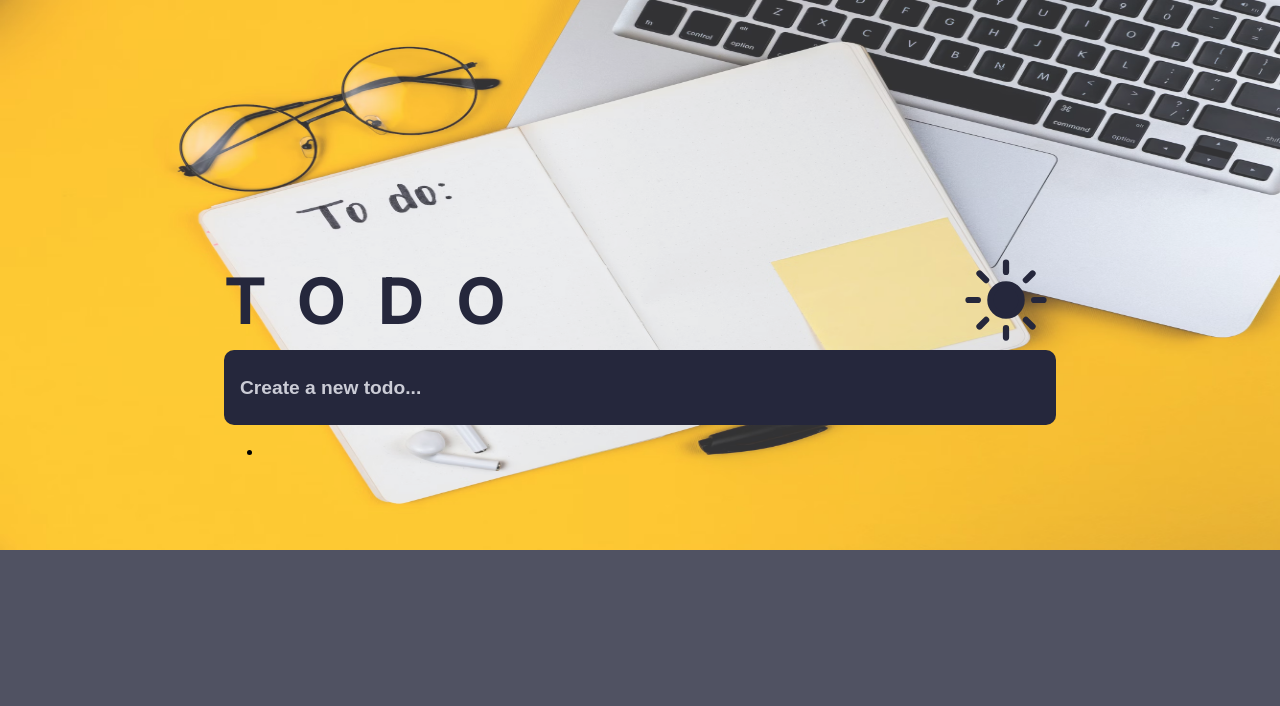
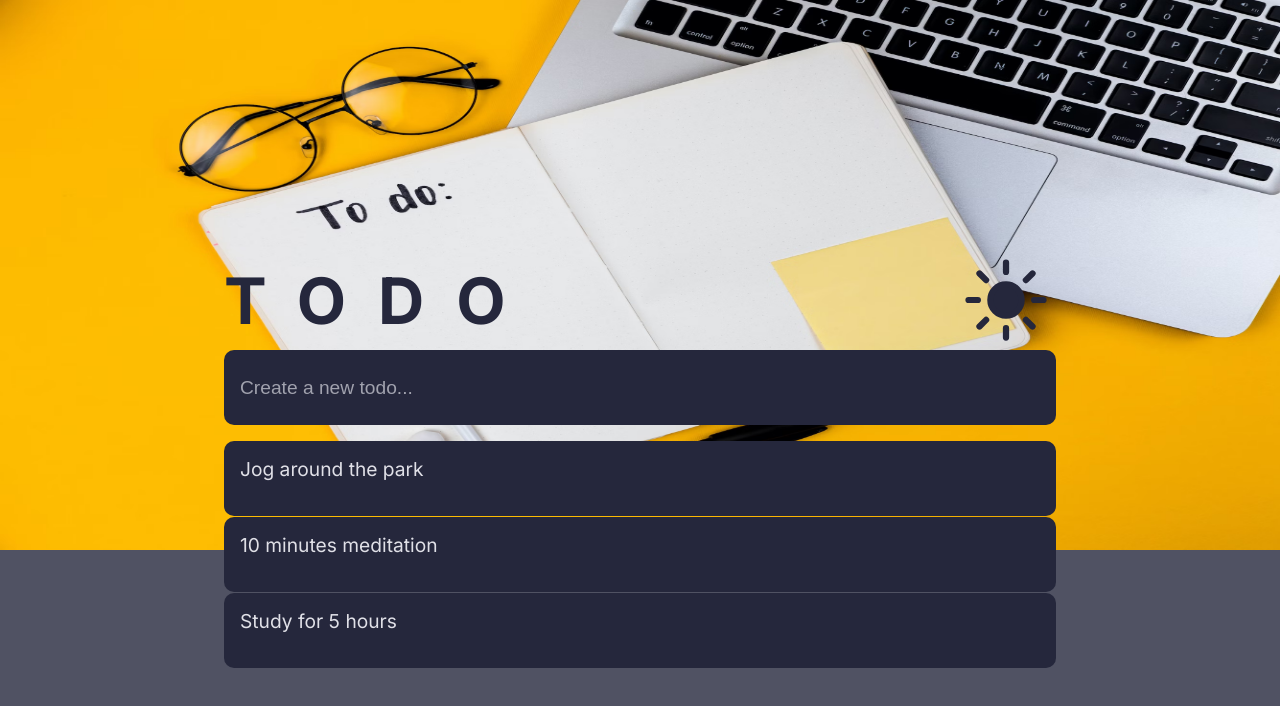
Before and after one commit to brettl1991/totdo-next, a Next.js app: page / in a window 1280 px wide. Shown: the top 706 px of the page. Built offline with nearby package versions, Linux system fonts and the light colour scheme.

Commit message:
feat: refactor

```diff
--- a/src/app/page.tsx
+++ b/src/app/page.tsx
@@ -11,60 +11,39 @@ export default function Home() {
   return (
     <main>
       <SMainContainer>
-        <BackgroundImageContainer>
-          <BackgroundImage />
-        </BackgroundImageContainer>
-        <ContentContainer>
+        <SContentContainer>
           <STopContainer>
             <Text />
             <Icon src={SunIcon} />
           </STopContainer>
           <Input />
-          <div>
-            <TodoList />
-          </div>
-        </ContentContainer>
+
+          <TodoList />
+        </SContentContainer>
       </SMainContainer>
     </main>
   );
 }
 
 const SMainContainer = styled.div`
-  position: relative;
   height: 100vh;
   display: flex;
   flex-direction: column;
   align-items: center;
   justify-content: flex-start;
+  background-image: url("./todo.jpeg");
+  background-size: 100% 550px;
+  background-repeat: no-repeat;
+  background-color: rgba(37, 39, 60, 0.8);
 `;
 
-const ContentContainer = styled.div`
-  position: relative;
-  z-index: 1;
+const SContentContainer = styled.div`
+  min-width: 800px;
 `;
 
 const STopContainer = styled.div`
-  min-width: 800px;
   margin-top: 250px;
   display: flex;
   justify-content: space-between;
   align-items: center;
 `;
-
-const BackgroundImageContainer = styled.div`
-  position: absolute;
-  top: 0;
-  left: 0;
-  width: 100%;
-  height: 100%;
-`;
-
-const BackgroundImage = styled.div`
-  width: 100%;
-  height: 100%;
-  background-image: url("./todo.jpeg");
-  background-size: 100% 550px;
-  background-repeat: no-repeat;
-  opacity: 0.8;
-  background-color: #25273c;
-`;
--- a/src/components/Input/input.tsx
+++ b/src/components/Input/input.tsx
@@ -19,8 +19,7 @@ const SInput = styled.input`
   padding: 1rem;
   background-color: #25273c;
   width: 800px;
-  color: #cbccd6;
-  font-weight: bold;
+  color: #a1a2ae;
   font-size: 1.2rem;
   border-radius: 10px;
   border: none;
--- a/src/components/TodoIcon/todoIcon.tsx
+++ /dev/null
@@ -1,5 +0,0 @@
-const TodoIcon = () => {
-  return <li></li>;
-};
-
-export default TodoIcon;
--- /dev/null
+++ b/src/components/TodoItem/todoItem.tsx
@@ -0,0 +1,31 @@
+import styled from "styled-components";
+
+const TodoItem = () => {
+  return (
+    <SList>
+      <SListIcon>Jog around the park</SListIcon>
+      <SListIcon>10 minutes meditation</SListIcon>
+      <SListIcon>Study for 5 hours</SListIcon>
+    </SList>
+  );
+};
+
+export default TodoItem;
+const SList = styled.ul`
+  list-style: none;
+  display: flex;
+  flex-direction: column;
+  gap: 1px;
+  padding: 0;
+`;
+
+const SListIcon = styled.li`
+  padding: 1rem;
+  background-color: #25273c;
+  width: 800px;
+  color: #e0e0e7;
+  font-size: 1.2rem;
+  border-radius: 10px;
+  border: none;
+  height: 43px;
+`;
--- a/src/components/TodoList/todoList.tsx
+++ b/src/components/TodoList/todoList.tsx
@@ -1,11 +1,16 @@
-import TodoIcon from "../TodoIcon/todoIcon";
+import styled from "styled-components";
+import TodoIcon from "../TodoItem/todoItem";
 
 const TodoList = () => {
   return (
-    <ul>
+    <SContainer>
       <TodoIcon />
-    </ul>
+    </SContainer>
   );
 };
 
 export default TodoList;
+
+const SContainer = styled.div`
+  display: flex;
+`;
```
